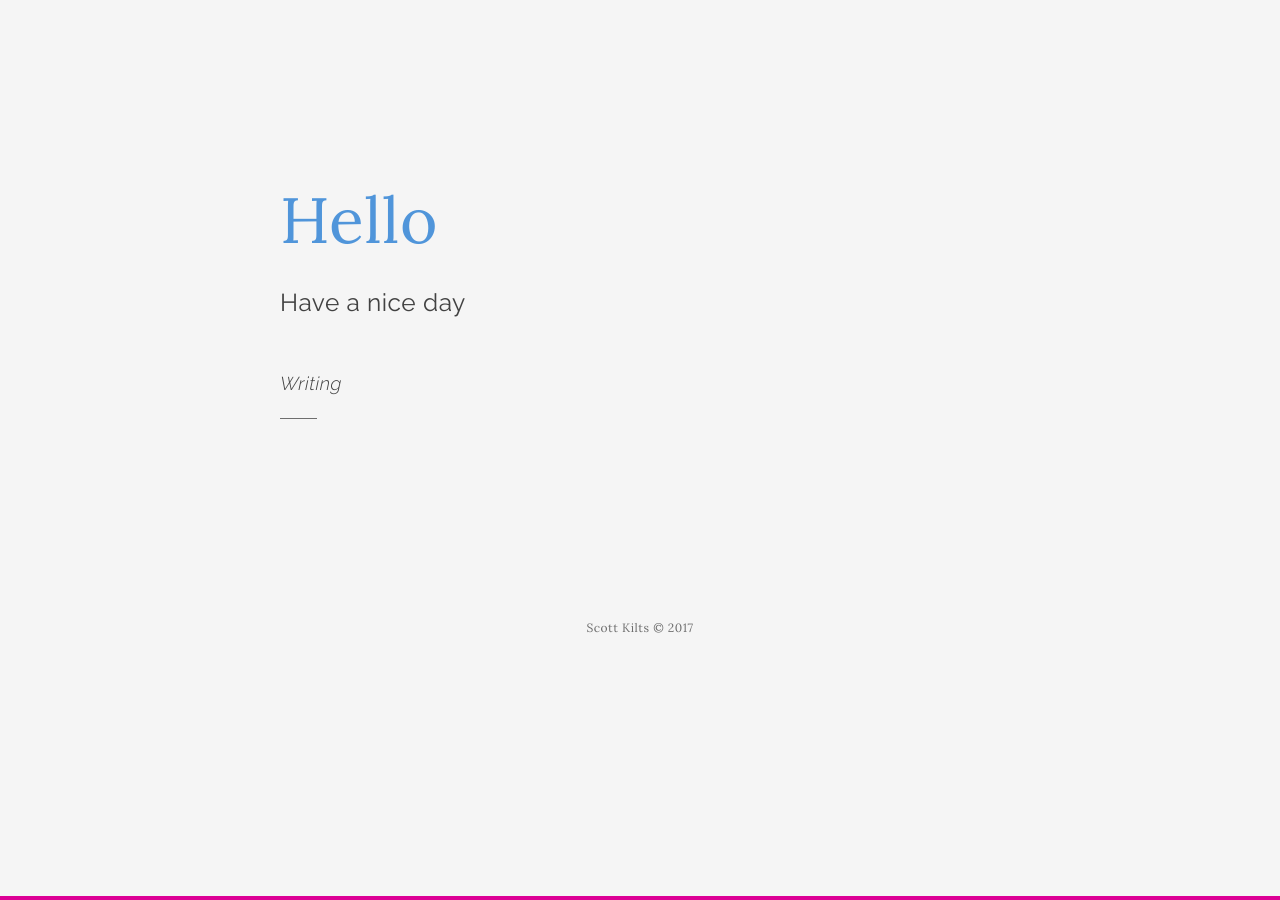
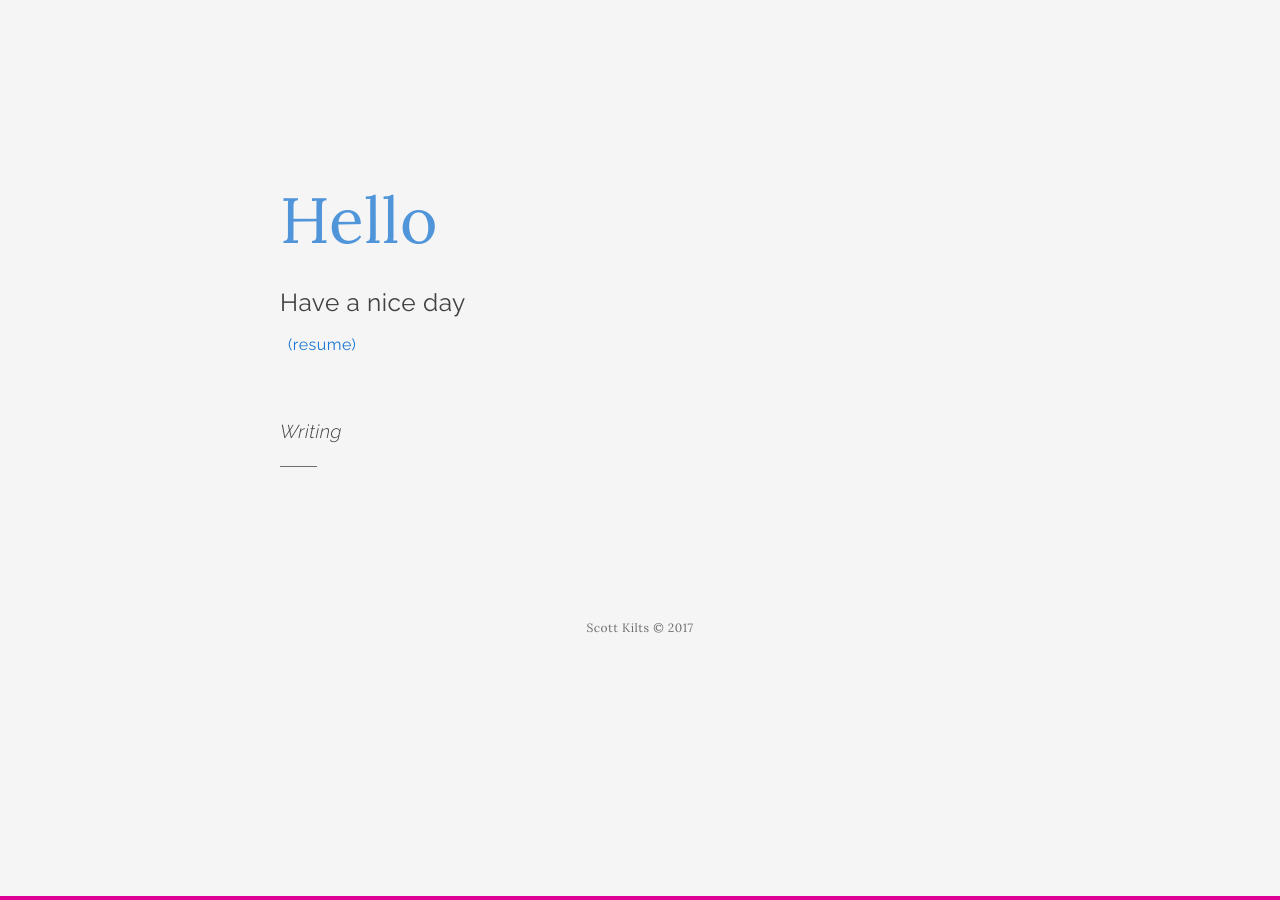
Before and after one commit to sjkilts/sjkilts.github.iold, a Jekyll site: the page built from index.html, in a window 1280 px wide. Built offline with Jekyll 4.4.1, drawn with Linux system fonts in a browser that asks for light colours; nearby versions of some CDN libraries; the list of posts is cut into pages by our own code.

Commit message:
Update hello.html

```diff
--- a/_includes/hello.html
+++ b/_includes/hello.html
@@ -7,8 +7,6 @@
 		Have a nice day
 	</h2>
 
-	{% if page.resume %}
-		{% include page.resume %}
-	{% endif %}
+	<a href="/resume/">(<span>resume</span>)</a>
 
 </div>
```
